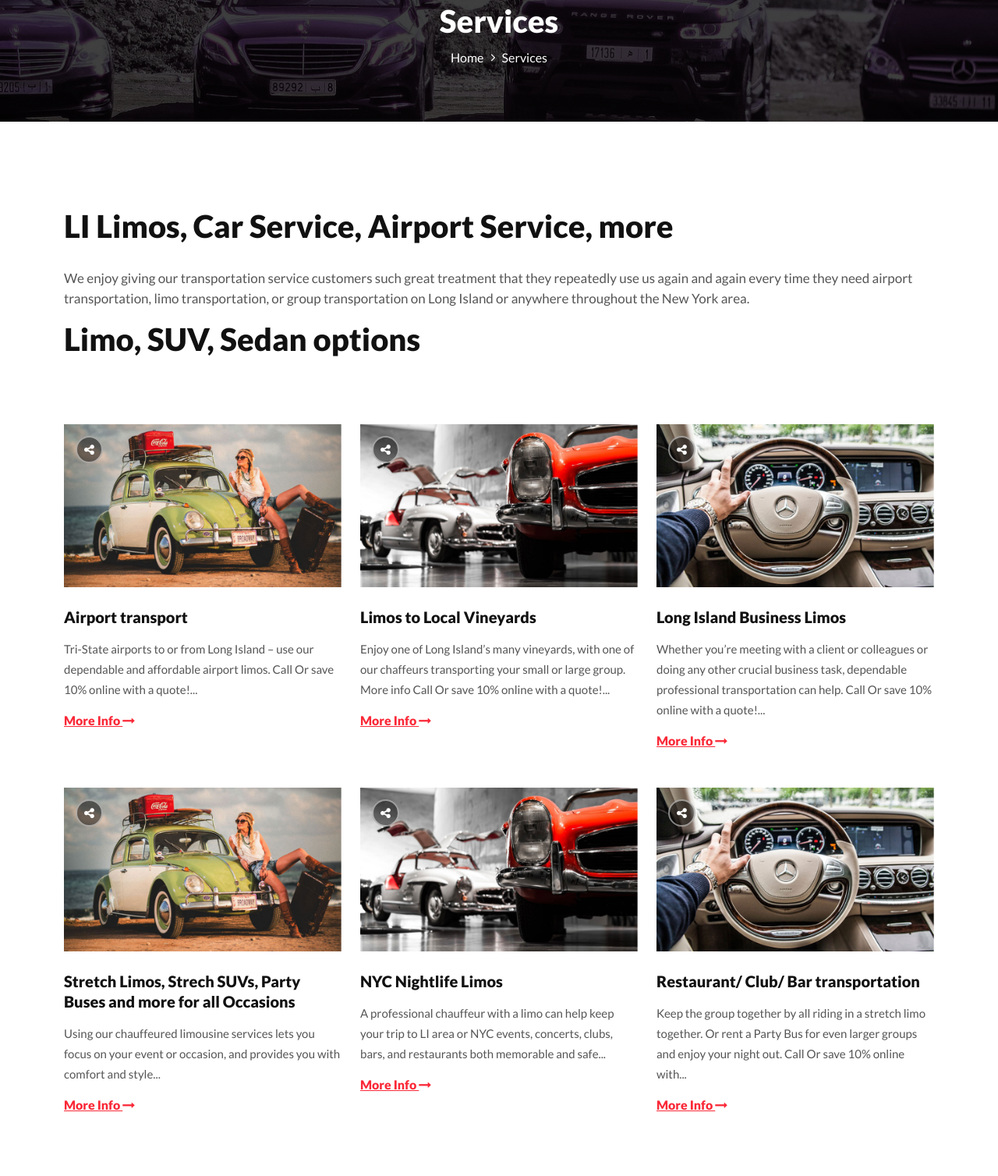
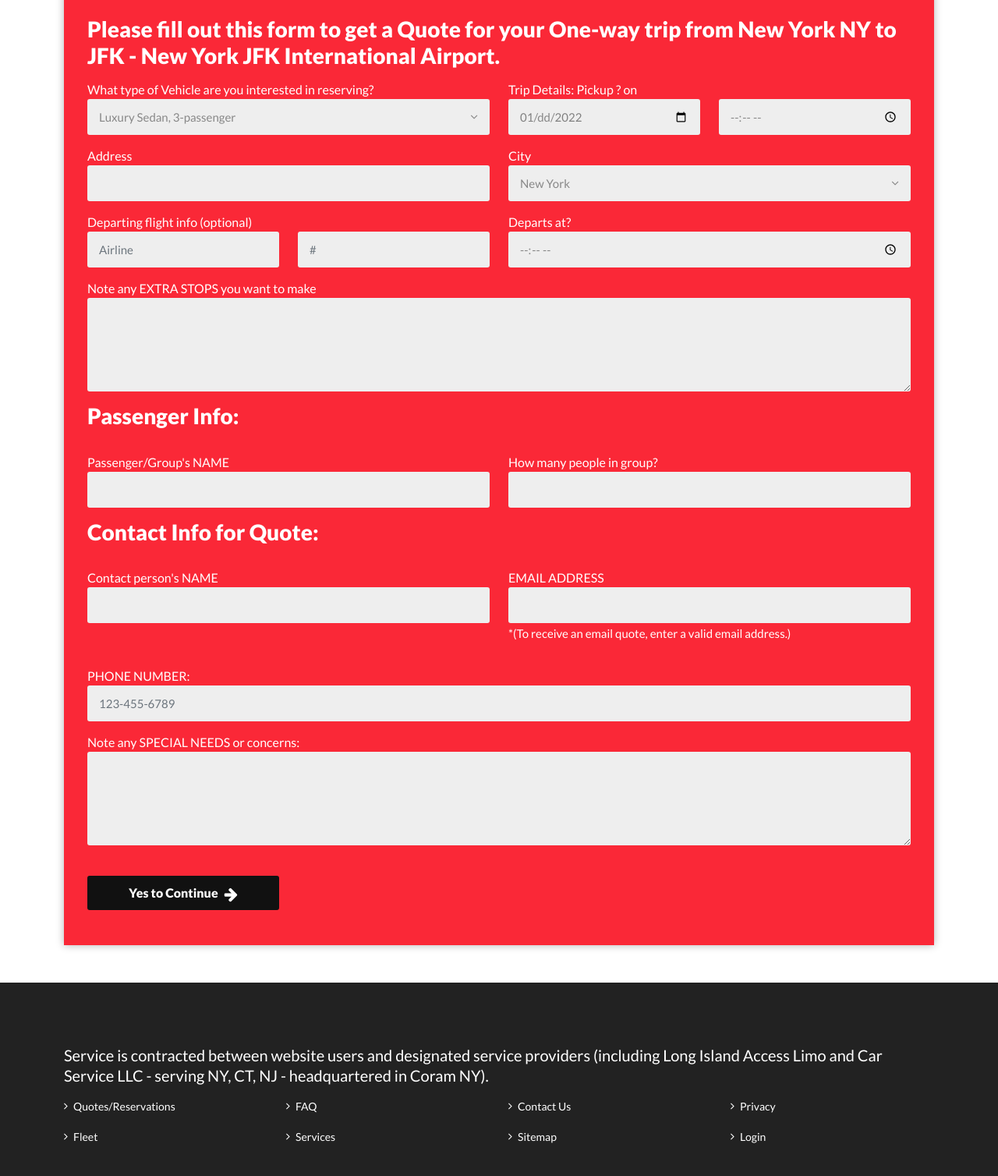
Before and after one commit to Monoget/W-Long-Island-Car, a plain HTML site: page reservations.html in a window 1280 px wide. Shown: the part 243-1751 px from the top of the page at 78% size. Drawn offline with Linux system fonts and the light colour scheme.

Commit message:
all page design change

```diff
--- a/services.html
+++ b/reservations.html
@@ -1,4 +1,8 @@
 <!DOCTYPE html>
+<html lang="en">
+<head>
+    <meta charset="UTF-8">
+    <title><!DOCTYPE html>
       <html lang="en">
       <head>
       <meta charset="UTF-8">
@@ -64,6 +68,8 @@
                  style="background-color:#2dcc70;"> </a>
               <a href="#" data-switchcolor="purple" class="styleswitch"
                  style="background-color:#6054c2;"> </a>
+              <a href="#" data-switchcolor="grey" class="styleswitch"
+                 style="background-color:#626262;"> </a>
             </div>
           </div>
         </div>
@@ -122,166 +128,182 @@
 </header>
 <!-- /Header -->
 
-<!--Page Header-->
-<section class="page-header faq_page">
-  <div class="container">
-    <div class="page-header_wrap">
-      <div class="page-heading">
-        <h1>Services</h1>
+
+<!-- Filter-Form -->
+<section class="mb-5">
+  <div class="container mt-5 mb-5">
+    <div class="main_bg white-text">
+      <!--<div class="row">
+          <div class="col-lg-6">
+              <h3>Request a quote/ make a reservation</h3>
+              <h6>10% off when you get an online quote - Convenient payment options!</h6>
           </div>
-      <ul class="coustom-breadcrumb">
-        <li><a href="#">Home</a></li>
-        <li>Services</li>
-      </ul>
+          <div class="col-lg-6" align="right">
+              <img src="assets/card-image/Untitled-3.png" class="img-fluid"/>
           </div>
       </div>
-  <!-- Dark Overlay-->
-  <div class="dark-overlay"></div>
-</section>
-<!-- /Page Header-->
-<section class="section-padding">
-  <div class="container">
-    <div class="section-header">
-      <h2>LI Limos, Car Service, Airport Service, more</h2>
-      <p class="mt-4">We enjoy giving our transportation service customers such great
-        treatment that they repeatedly use us again and again every time
-        they need airport transportation, limo transportation, or group
-        transportation on Long Island or anywhere throughout the New York area.</p>
-      <h2>Limo, SUV, Sedan options</h2>
-    </div>
+      <form action="#" method="get">
           <div class="row">
-      <div class="col-md-4 col-sm-4">
-        <article class="blog-list">
-          <div class="blog-info-box">
-            <div class="share_article">
-              <p><i class="fa fa-share-alt" aria-hidden="true"></i></p>
-              <ul>
-                <li><a href="#"><i class="fa fa-facebook" aria-hidden="true"></i></a></li>
-                <li><a href="#"><i class="fa fa-twitter" aria-hidden="true"></i></a></li>
-                <li><a href="#"><i class="fa fa-linkedin" aria-hidden="true"></i></a></li>
-              </ul>
-            </div>
-            <a href="#"><img src="assets/images/blog_img1.jpg" class="img-fluid" alt="image"></a>
-          </div>
-          <div class="blog-content">
-            <h5><a href="#">Airport transport</a></h5>
-            <p>Tri-State airports to or from Long Island –
-              use our dependable and affordable airport limos.
-              Call Or save 10% online with a quote!...</p>
-            <a href="#" class="btn-link">More Info <i class="fa fa-long-arrow-right" aria-hidden="true"></i></a> </div>
-        </article>
-      </div>
-      <div class="col-md-4 col-sm-4">
-        <article class="blog-list">
-          <div class="blog-info-box">
-            <div class="share_article">
-              <p><i class="fa fa-share-alt" aria-hidden="true"></i></p>
-              <ul>
-                <li><a href="#"><i class="fa fa-facebook" aria-hidden="true"></i></a></li>
-                <li><a href="#"><i class="fa fa-twitter" aria-hidden="true"></i></a></li>
-                <li><a href="#"><i class="fa fa-linkedin" aria-hidden="true"></i></a></li>
-              </ul>
-            </div>
-            <a href="#"><img src="assets/images/blog_img2.jpg" class="img-fluid" alt="image"></a>
-          </div>
-          <div class="blog-content">
-            <h5><a href="#">Limos to Local Vineyards</a></h5>
-            <p>Enjoy one of Long Island’s many vineyards, with one of our
-              chaffeurs transporting your small or large group.
-              More info Call Or save 10% online with a quote!...</p>
-            <a href="#" class="btn-link">More Info <i class="fa fa-long-arrow-right" aria-hidden="true"></i></a> </div>
-        </article>
-      </div>
-      <div class="col-md-4 col-sm-4">
-        <article class="blog-list">
-          <div class="blog-info-box">
-            <div class="share_article">
-              <p><i class="fa fa-share-alt" aria-hidden="true"></i></p>
-              <ul>
-                <li><a href="#"><i class="fa fa-facebook" aria-hidden="true"></i></a></li>
-                <li><a href="#"><i class="fa fa-twitter" aria-hidden="true"></i></a></li>
-                <li><a href="#"><i class="fa fa-linkedin" aria-hidden="true"></i></a></li>
-              </ul>
-            </div>
-            <a href="#"><img src="assets/images/blog_img3.jpg" class="img-fluid" alt="image"></a>
-          </div>
-          <div class="blog-content">
-            <h5><a href="#">Long Island Business Limos</a></h5>
-            <p>Whether you’re meeting with a client or
-              colleagues or doing any other crucial business
-              task, dependable professional transportation
-              can help. Call Or save 10% online with a quote!...</p>
-            <a href="#" class="btn-link">More Info <i class="fa fa-long-arrow-right" aria-hidden="true"></i></a> </div>
-        </article>
+              <div class="form-group col-md-3 col-sm-6">
+                  <label>Trip type:</label>
+                  <div class="select">
+                      <select class="form-control">
+                          <option value="one_way_to_airport">One-way TO Airport</option>
+                          <option value="one_way_from_airport">One-way FROM Airport</option>
+                          <option value="round_trip_airport">Round trip involving Airport</option>
+                          <option value="one_way_no_airport">One-way trip NOT involving Airport</option>
+                          <option value="round_trip_no_airport">Round trip NOT involving Airport</option>
+                          <option value="hourly">Hourly/multi-stop/tours</option>
+                      </select>
                   </div>
               </div>
-        <div class="row mt-5">
-          <div class="col-md-4 col-sm-4">
-            <article class="blog-list">
-              <div class="blog-info-box">
-                <div class="share_article">
-                  <p><i class="fa fa-share-alt" aria-hidden="true"></i></p>
-                  <ul>
-                    <li><a href="#"><i class="fa fa-facebook" aria-hidden="true"></i></a></li>
-                    <li><a href="#"><i class="fa fa-twitter" aria-hidden="true"></i></a></li>
-                    <li><a href="#"><i class="fa fa-linkedin" aria-hidden="true"></i></a></li>
-                  </ul>
+              <div class="form-group col-md-3 col-sm-6">
+                  <label>Pickup:</label>
+                  <div class="select">
+                      <select class="form-control">
+                          <option value="NY">New York</option>
+                          <option value="NJ">New Jersey</option>
+                          <option value="CT">Connecticut</option>
+                      </select>
                   </div>
-                <a href="#"><img src="assets/images/blog_img1.jpg" class="img-fluid" alt="image"></a>
               </div>
-              <div class="blog-content">
-                <h5><a href="#">Stretch Limos, Strech SUVs, Party Buses and more for all Occasions</a></h5>
-                <p>Using our chauffeured limousine services lets you focus on
-                  your event or occasion, and provides you with
-                  comfort and style...</p>
-                <a href="#" class="btn-link">More Info <i class="fa fa-long-arrow-right" aria-hidden="true"></i></a> </div>
-            </article>
+              <div class="form-group col-md-3 col-sm-6">
+                  <label>Dropoff: </label>
+                  <div class="select">
+                      <select class="form-control">
+                          <option value="JFK - New York JFK International Airport" selected="selected">JFK - NY
+                              JFK Int'l Airport
+                          </option>
+                          <option value="LGA - New York La Guardia Airport">LGA - New York La Guardia Airport
+                          </option>
+                          <option value="EWR - Newark International Airport">EWR - Newark International Airport
+                          </option>
+                          <option value="ISP - Long Island Islip Macarthur Airport">ISP - Long Island Islip
+                              Macarthur Airport
+                          </option>
+                          <option value="FRG - Republic Airport Farmingdale NY">FRG - Republic Airport Farmingdale
+                              NY
+                          </option>
+                          <option value="HPN - Westchester County Airport">HPN - Westchester County Airport
+                          </option>
+                          <option value="TEB - Teterboro, NJ Airport">TEB - Teterboro, NJ Airport</option>
+                      </select>
                   </div>
-          <div class="col-md-4 col-sm-4">
-            <article class="blog-list">
-              <div class="blog-info-box">
-                <div class="share_article">
-                  <p><i class="fa fa-share-alt" aria-hidden="true"></i></p>
-                  <ul>
-                    <li><a href="#"><i class="fa fa-facebook" aria-hidden="true"></i></a></li>
-                    <li><a href="#"><i class="fa fa-twitter" aria-hidden="true"></i></a></li>
-                    <li><a href="#"><i class="fa fa-linkedin" aria-hidden="true"></i></a></li>
-                  </ul>
               </div>
-                <a href="#"><img src="assets/images/blog_img2.jpg" class="img-fluid" alt="image"></a>
+              <div class="form-group col-md-3 col-sm-6">
+                  <label></label>
+                  <button type="submit" class="btn btn-block">Continue <i class="fa fa-arrow-right"
+                                                                          aria-hidden="true"></i></button>
               </div>
-              <div class="blog-content">
-                <h5><a href="#">NYC Nightlife Limos</a></h5>
-                <p>A professional chauffeur with a limo can help keep your trip to LI area or
-                  NYC events, concerts, clubs, bars, and restaurants both
-                  memorable and safe...</p>
-                <a href="#" class="btn-link">More Info <i class="fa fa-long-arrow-right" aria-hidden="true"></i></a> </div>
-            </article>
           </div>
-          <div class="col-md-4 col-sm-4">
-            <article class="blog-list">
-              <div class="blog-info-box">
-                <div class="share_article">
-                  <p><i class="fa fa-share-alt" aria-hidden="true"></i></p>
-                  <ul>
-                    <li><a href="#"><i class="fa fa-facebook" aria-hidden="true"></i></a></li>
-                    <li><a href="#"><i class="fa fa-twitter" aria-hidden="true"></i></a></li>
-                    <li><a href="#"><i class="fa fa-linkedin" aria-hidden="true"></i></a></li>
-                  </ul>
+      </form>-->
+
+      <div class="row">
+        <div class="col-lg-12">
+          <h3>Please fill out this form to get a Quote for your One-way trip from New York NY to JFK - New
+            York JFK International Airport.</h3>
         </div>
-                <a href="#"><img src="assets/images/blog_img3.jpg" class="img-fluid" alt="image"></a>
       </div>
-              <div class="blog-content">
-                <h5><a href="#">Restaurant/ Club/ Bar transportation</a></h5>
-                <p>Keep the group together by all riding in a stretch limo together.
-                  Or rent a Party Bus for even larger groups and
-                  enjoy your night out. Call Or save 10% online with...</p>
-                <a href="#" class="btn-link">More Info <i class="fa fa-long-arrow-right" aria-hidden="true"></i></a> </div>
-            </article>
+      <form action="#" method="get">
+        <div class="row">
+          <div class="form-group col-md-6 col-sm-12">
+            <label>What type of Vehicle are you interested in reserving?</label>
+            <div class="select">
+              <select class="form-control">
+                <option value="44">Luxury Sedan, 3-passenger</option>
+                <option value="122">Midsize SUV, 4-passenger</option>
+                <option value="20">SUV, 6-passenger</option>
+              </select>
+            </div>
+          </div>
+          <div class="form-group col-md-6 col-sm-6">
+            <label>Trip Details: Pickup ? on</label>
+            <div class="row">
+              <div class="col-6">
+                <input type="date" class="form-control" min="2022-01-07" max="2022-01-09"/>
+              </div>
+              <div class="col-6">
+                <input type="time" class="form-control"/>
               </div>
             </div>
           </div>
+          <div class="form-group col-md-6 col-sm-12">
+            <label>Address</label>
+            <input type="text" class="form-control"/>
+          </div>
+          <div class="form-group col-md-6 col-sm-12">
+            <label>City</label>
+            <div class="select">
+              <select class="form-control">
+                <option value="NY">New York</option>
+                <option value="NJ">New Jersey</option>
+                <option value="CT">Connecticut</option>
+              </select>
+            </div>
+          </div>
+          <div class="form-group col-md-6 col-sm-6">
+            <label>Departing flight info (optional)</label>
+            <div class="row">
+              <div class="col-6">
+                <input type="text" class="form-control" placeholder="Airline"/>
+              </div>
+              <div class="col-6">
+                <input type="text" class="form-control" placeholder="#"/>
+              </div>
+            </div>
+          </div>
+          <div class="form-group col-md-6 col-sm-6">
+            <label>Departs at?</label>
+            <input type="time" class="form-control"/>
+          </div>
+          <div class="form-group col-sm-12">
+            <label>Note any EXTRA STOPS you want to make</label>
+            <textarea class="form-control" rows="4"></textarea>
+          </div>
+          <div class="form-group col-sm-12">
+            <h3>Passenger Info:</h3>
+          </div>
+          <div class="form-group col-md-6 col-sm-12">
+            <label>Passenger/Group's NAME</label>
+            <input type="text" class="form-control"/>
+          </div>
+          <div class="form-group col-md-6 col-sm-12">
+            <label>How many people in group?</label>
+            <input type="number" class="form-control" min="1"/>
+          </div>
+          <div class="form-group col-sm-12">
+            <h3>Contact Info for Quote:</h3>
+          </div>
+          <div class="form-group col-md-6 col-sm-12">
+            <label>Contact person's NAME</label>
+            <input type="text" class="form-control"/>
+          </div>
+          <div class="form-group col-md-6 col-sm-12">
+            <label>EMAIL ADDRESS</label>
+            <input type="email" class="form-control"/>
+            <p>*(To receive an email quote, enter a valid email address.)</p>
+          </div>
+          <div class="form-group col-sm-12">
+            <label>PHONE NUMBER:</label>
+            <input type="tel" class="form-control" placeholder="123-455-6789" pattern="[0-9]{3}-[0-9]{3}-[0-9]{4}">
+          </div>
+          <div class="form-group col-sm-12">
+            <label>Note any SPECIAL NEEDS or concerns:</label>
+            <textarea class="form-control" rows="4"></textarea>
+          </div>
+          <div class="form-group col-md-3 col-sm-6">
+            <label></label>
+            <button type="submit" class="btn btn-block">Yes to Continue <i class="fa fa-arrow-right"
+                                                                           aria-hidden="true"></i></button>
+          </div>
+        </div>
+      </form>
+
+    </div>
+  </div>
 </section>
+<!-- /Filter-Form -->
+
 
 <!--Footer -->
 <footer>
@@ -400,4 +422,9 @@
 <body>
 
 </body>
+</html></title>
+</head>
+<body>
+
+</body>
 </html>
```
Also changed, not shown: fleet.html (+3 -3 lines), index.html (+28 -15 lines), quote-reservation.html (+26 -21 lines), assets/images/banner/flowercar.jpg (added), assets/images/banner/man-in-formalwear-leaning-at-the-car.jpg (added), assets/images/banner/manhattan-and-brooklyn-bridge.jpg (added), assets/images/fleet/Untitled design (1).png (added), assets/images/fleet/Untitled design (2).png (added), assets/images/fleet/Untitled design (3).png (added), assets/images/service/1.jpg (added), assets/images/service/2.jpg (added), assets/images/service/3.jpg (added), assets/images/service/4.jpg (added), assets/images/service/5.jpg (added), 1 more files. Lines whose indentation alone changed are shown as unchanged.
